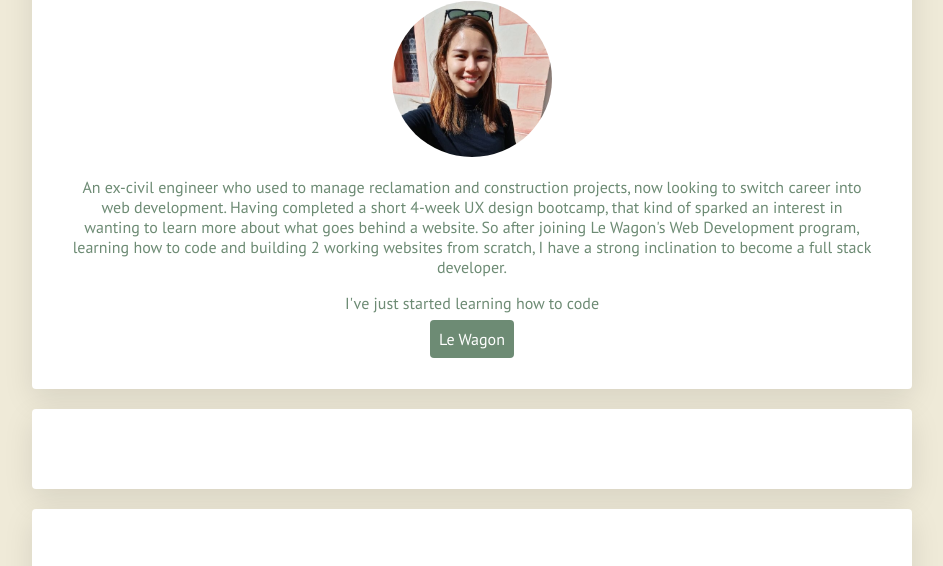
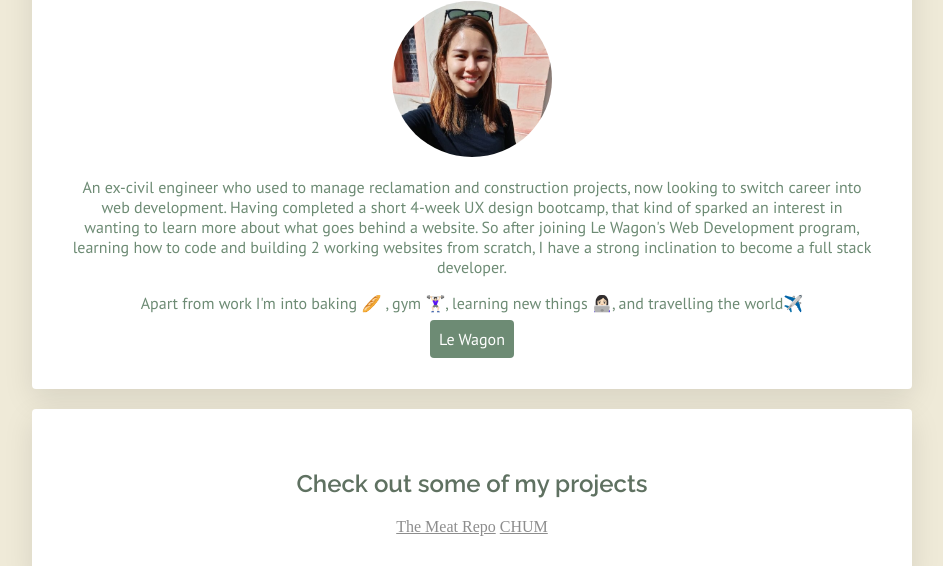
Before and after one commit to ecyl/profile, a plain HTML site: page index.html in a window 1280 px wide. Shown: the part 160-726 px from the top of the page, without its empty margins (168-1111 px from the left). Drawn offline with Linux system fonts and the light colour scheme.

Commit message:
added my projects section

```diff
--- a/index.html
+++ b/index.html
@@ -16,12 +16,14 @@
         <h1>Hello, I'm Eunice😁</h1>
         <img src="images/img.jpg" alt="Profile Picture">
         <p>An ex-civil engineer who used to manage reclamation and construction projects, now looking to switch career into web development. Having completed a short 4-week UX design bootcamp, that kind of sparked an interest in wanting to learn more about what goes behind a website. So after joining Le Wagon's Web Development program, learning how to code and building 2 working websites from scratch, I have a strong inclination to become a full stack developer. </p>
-        <p>I've just started learning how to code</p>
+        <p>Apart from work I'm into baking 🥖 , gym 🏋🏻‍♀️, learning new things 👩🏻‍💻, and travelling the world✈️</p>
         <a href="https://www.lewagon.com/" class="btn">Le Wagon</a>
       </div>
 
       <div class="card" id="projects">
-
+        <h2>Check out some of my projects</h2>
+        <a href="https://themeatrepo.herokuapp.com/">The Meat Repo</a>
+        <a href="https://chum.voyage/">CHUM</a>
       </div>
 
       <div class="card">
```
